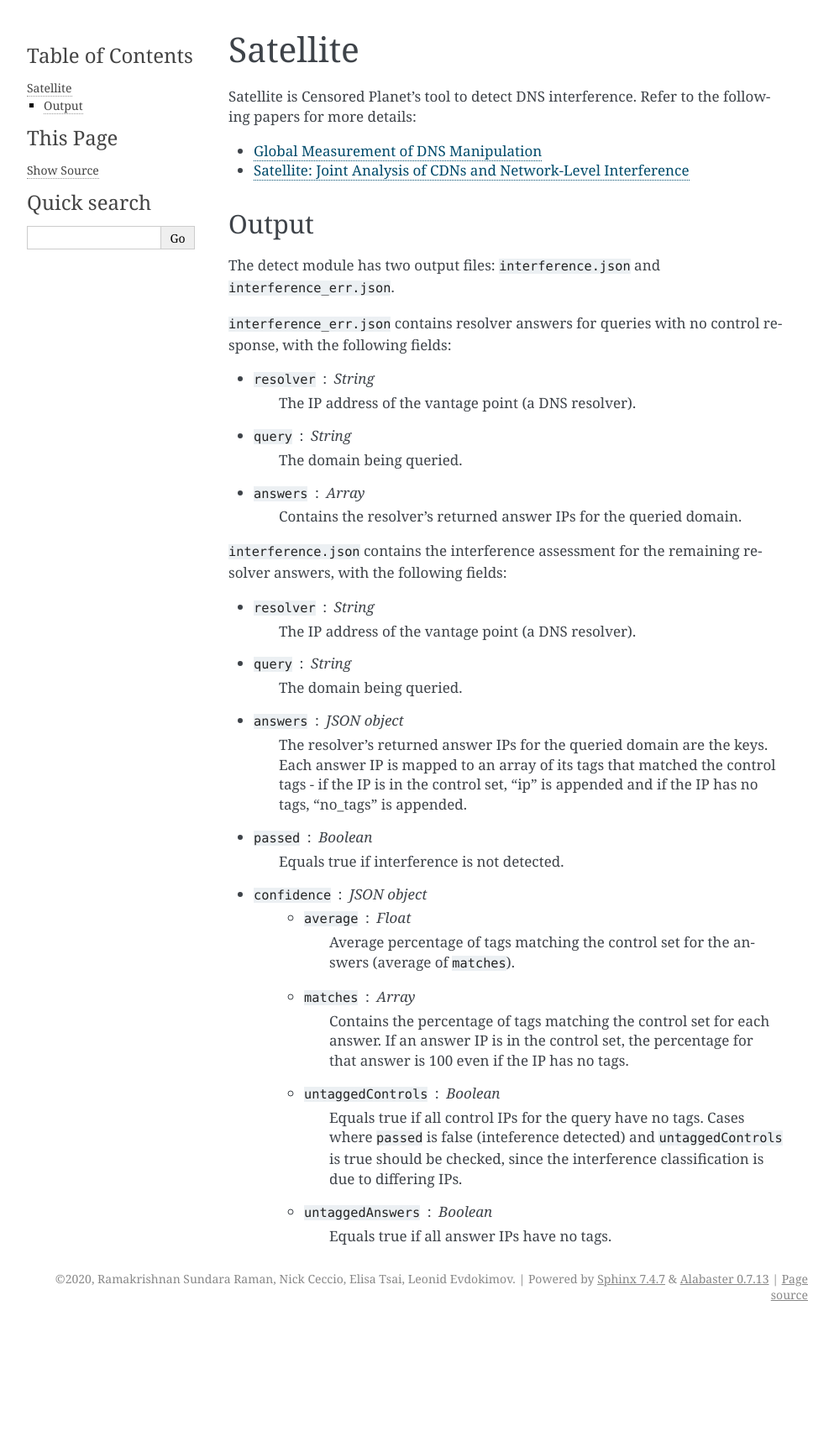
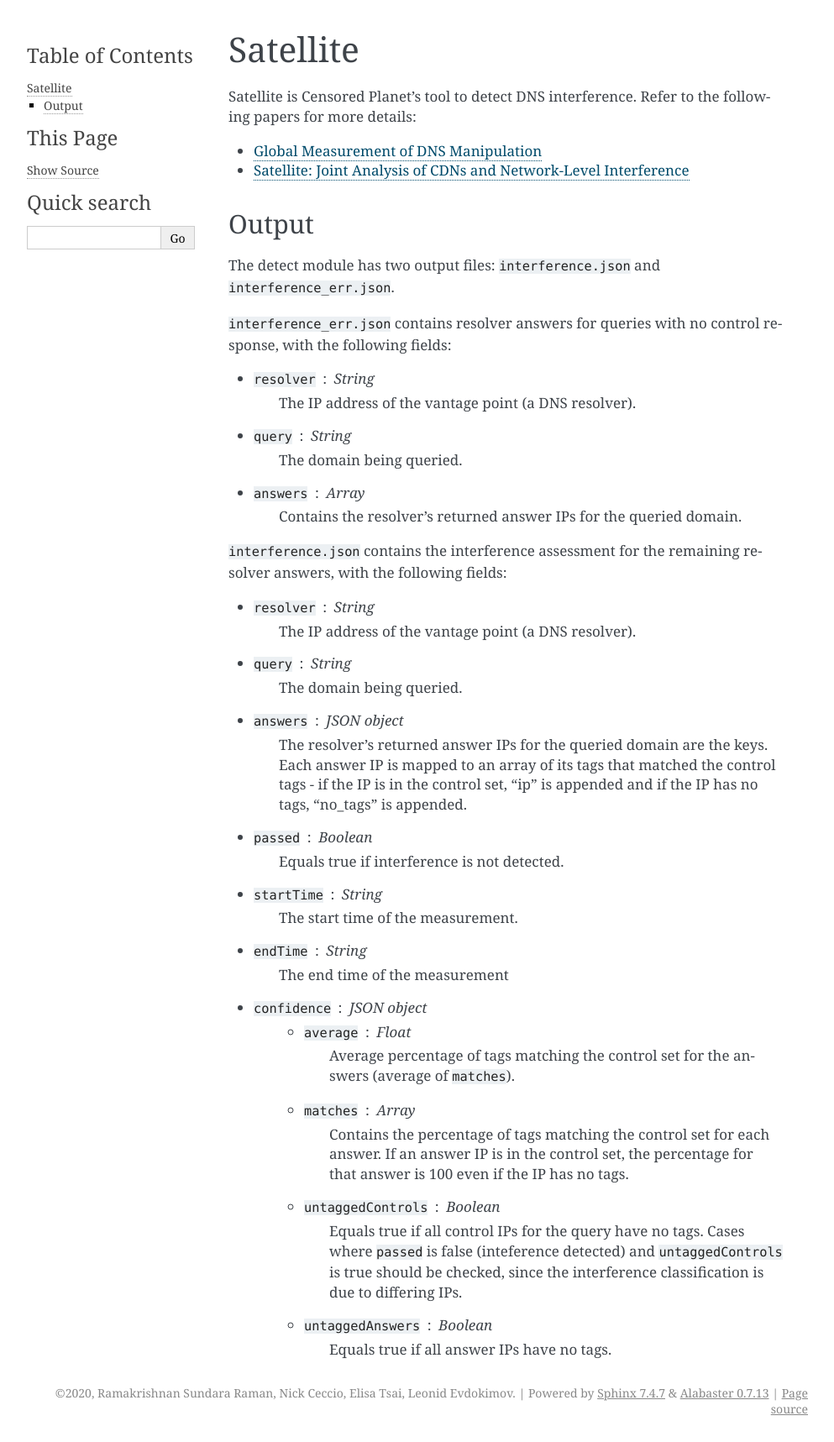
Before and after one commit to censoredplanet/censoredplanet, a Sphinx documentation site: the page built from docs/satellite.rst, in a window 1280 px wide. Shown: the whole page at 84% size, without its empty margins (148-1141 px from the left). Built offline with Sphinx 7.4.7, drawn with Linux system fonts in a browser that asks for light colours; before the commit the page ends 1581 px from its top, so only the background shows below that.

Commit message:
Add info about start/end time in output in the satellite file

```diff
--- a/docs/satellite.rst
+++ b/docs/satellite.rst
@@ -32,6 +32,10 @@
     The resolver's returned answer IPs for the queried domain are the keys. Each answer IP is mapped to an array of its tags that matched the control tags - if the IP is in the control set, "ip" is appended and if the IP has no tags, "no_tags" is appended.
 * :code:`passed` : Boolean
     Equals true if interference is not detected.
+* :code:`startTime` : String
+    The start time of the measurement.
+* :code:`endTime` : String
+    The end time of the measurement
 * :code:`confidence` : JSON object
     * :code:`average` : Float
         Average percentage of tags matching the control set for the answers (average of :code:`matches`).
```
